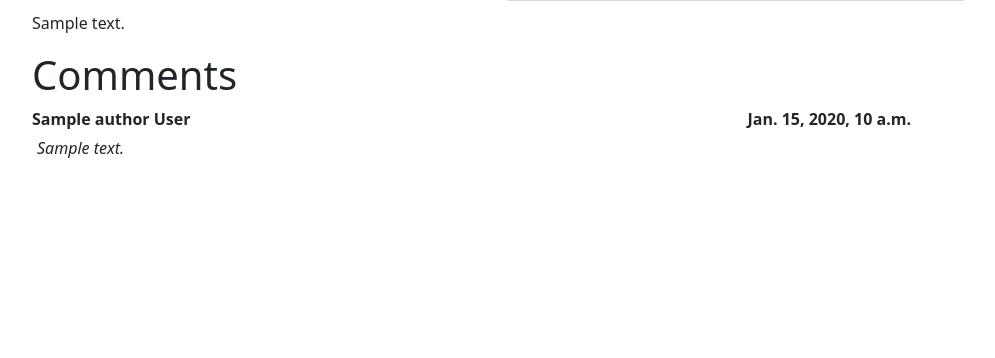
After one commit to Stelmaszv/Medium-Optimo-Task, a Django app: page /article/1/ in a window 1280 px wide. The commit adds this page. Shown: the part 442-800 px from the top of the page, without its empty margins (143-1138 px from the left). Run offline with Django 3.2, Linux system fonts and the light colour scheme; tables that the repository leaves empty hold one stand-in row (values such as "Sample post"); grey boxes marked "Sample" are stand-in pictures.

Commit message:
Add view "ArticleDetailView" and template "article.html"

```diff
--- a/app/models.py
+++ b/app/models.py
@@ -48,6 +48,7 @@ class Article(models.Model):
 
             if self.url[i] and add == True:
                 code = code + self.url[i]
+        print(code)
         return code
 
     def __str__(self):
--- a/app/views.py
+++ b/app/views.py
@@ -1,4 +1,4 @@
-from django.views.generic import ListView
+from django.views.generic import ListView, DetailView
 
 from app.models import Article, Tag
 
@@ -14,3 +14,7 @@ class TagsListView(ListView):
     template_name = 'tags_list.html'
     paginate_by = 5
     ordering = ['-create_at']
+
+class ArticleDetailView(DetailView):
+    model = Article
+    template_name = 'article.html'
--- a/medium2/settings.py
+++ b/medium2/settings.py
@@ -117,6 +117,9 @@ USE_L10N = True
 
 USE_TZ = True
 
+MEDIA_ROOT = os.path.join(BASE_DIR, '')
+MEDIA_URL = '/'
+
 
 # Static files (CSS, JavaScript, Images)
 # https://docs.djangoproject.com/en/3.1/howto/static-files/
--- a/medium2/urls.py
+++ b/medium2/urls.py
@@ -13,13 +13,20 @@ Including another URLconf
     1. Import the include() function: from django.urls import include, path
     2. Add a URL to urlpatterns:  path('blog/', include('blog.urls'))
 """
+from django.conf.urls.static import static
 from django.contrib import admin
 from django.urls import path
 
-from app.views import ArticleListView, TagsListView
+from app.views import ArticleListView, TagsListView, ArticleDetailView
+from medium2 import settings
 
 urlpatterns = [
     path('admin/', admin.site.urls),
-    path('',ArticleListView.as_view(),name='Articles'),
-    path('tags',TagsListView.as_view(),name='Tags')
+    path(''                   ,ArticleListView.as_view(),name='Articles'),
+    path('article/<int:pk>/'  ,ArticleDetailView.as_view(),name='ArticleDetail'),
+    path('tags'               ,TagsListView.as_view(),name='Tags')
 ]
+
+if settings.DEBUG:
+    urlpatterns += static(settings.MEDIA_URL, document_root=settings.MEDIA_ROOT)
+    urlpatterns += static(settings.STATIC_URL, document_root=settings.STATIC_URL)
--- /dev/null
+++ b/template/article.html
@@ -0,0 +1,68 @@
+{% extends 'base.html' %}
+{% block content %}
+<div class="container">
+    <div class="offset-1 col-10">
+        <div class="row">
+            <div class="col-10" style="padding:10px;">
+                <h1>{{ object.title }}</h1>
+            </div>
+            {% if object.Author.User == request.user %}
+            <div class="col-2" style="padding:10px;">
+                <a class="nav-link active" aria-current="page" href="">
+                    <button type="button" class="btn btn-primary">Edit</button>
+                </a>
+            </div>
+            {% endif %}
+        </div>
+        <div>
+            <div class="row" style="padding:10px;">
+                <div class="col-4"><i>Author</i>      <b>{{ object.Author }}</b></div>
+                <div class="col-4"><i>Comments</i>    <b>{{ object.comments_set.count }}</b></div>
+                <div class="col-4"><i>Create At</i>   <b>{{ object.create_at }}</b></div>
+            </div>
+        </div>
+        {% if object.url %}
+        <div class="row">
+            <div class="col-6">
+                <div class="ratio ratio-16x9">
+                    <iframe title="{{ object.title }}" src="https://www.youtube.com/embed/{{object.get_you_tube_url}}"></iframe>
+                </div>
+            </div>
+            <div class="col-6" style="padding:10px;">
+                <div class="ratio ratio-16x9">
+                    <img src="/{{ object.photo }}"  alt="{{ object.title }}">
+                </div>
+            </div>
+        </div>
+        {% endif %}
+        <p style="text-align: justify;">{{ object.content }}</p>
+        {% for tag in object.tags.all %}
+            <button class="btn btn-sm btn-outline-secondary" type="button">{{tag}}</button>
+        {% endfor %}
+        <div>
+            <div class="row">
+                <div class="col-10">
+                    <h1>Comments</h1>
+                </div>
+                <div class="col-2">
+                    {% if request.user.is_authenticated %}
+                        <a class="nav-link active " aria-current="page" href="">
+                            <button type="button" class="btn btn-primary">New</button>
+                        </a>
+                    {% endif %}
+                </div>
+                {% for comment in object.Comments.all %}
+                    <div>
+                        <div class="row">
+                            <div class="col-9"><b>{{ comment.Author }}</b></div>
+                            <div class="col-3"><b>{{ comment.create_at }}</b></div>
+                        </div>
+                        <div style="padding:5px">
+                            <p style="text-align: justify;"><em>{{comment.content}}</em></p>
+                        </div>
+                    </div>
+                {% endfor %}
+        </div>
+    </div>
+</div>
+{% endblock %}
--- a/template/article_list.html
+++ b/template/article_list.html
@@ -4,7 +4,7 @@
     {% for Article in object_list %}
         <div class="offset-1 col-10">
             <div class="row">
-                <h1><a style="color:black;text-decoration:none;" href="">{{ Article.title }}</a></h1>
+                <h1><a style="color:black;text-decoration:none;" href="{% url 'ArticleDetail' Article.id %}">{{ Article.title }}</a></h1>
             </div>
             <div>
                 <div class="row" style="padding:10px;">
```
